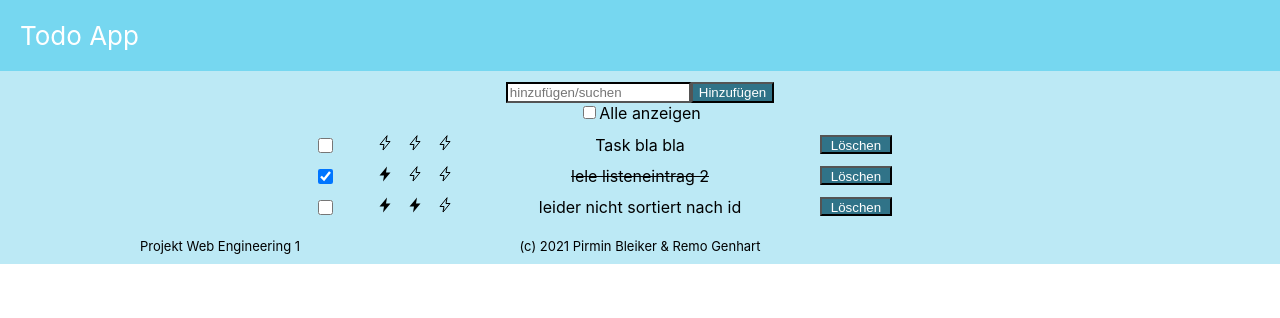
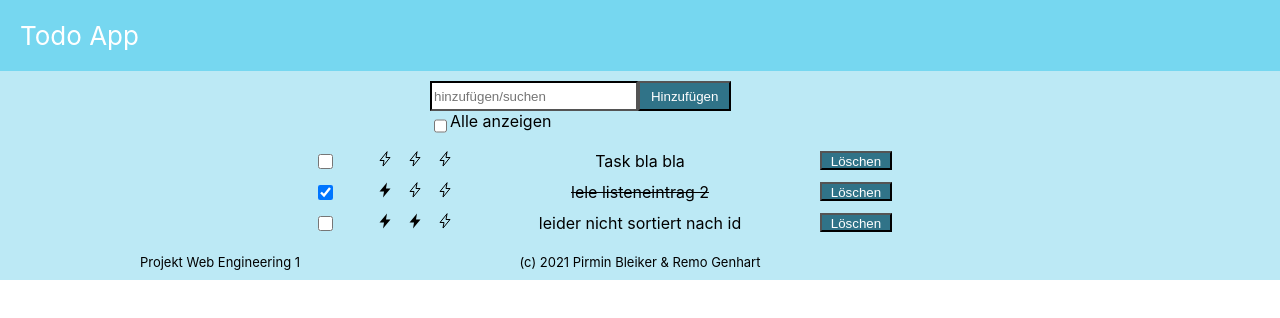
Before and after one commit to pirminbleiker/Web_Engineering_1, a React (Create React App) app: page / in a window 1280 px wide. Shown: the top 318 px of the page. Built offline with nearby package versions, Linux system fonts and the light colour scheme.

Commit message:
css controlpanel finished

```diff
--- a/src/components/Controlpanel.css
+++ b/src/components/Controlpanel.css
@@ -10,8 +10,12 @@
 
 .grid_input-field{
   grid-area: input-field;
+  display: flex;
+  justify-content: left;
 }
 
 .grid_show-all{
   grid-area: show-all;
+  display: flex;
+  justify-content: left;
 }
--- a/src/components/TextInput.css
+++ b/src/components/TextInput.css
@@ -5,9 +5,13 @@
     color: white;
     border-color: black;
     cursor: pointer;
+    width: 7em;
+    height: 30px;
   }
 
   .text-field{
     border-color: black;
     margin: 0px;
+    width: 15em;
+    height: 24px;
   }
```
